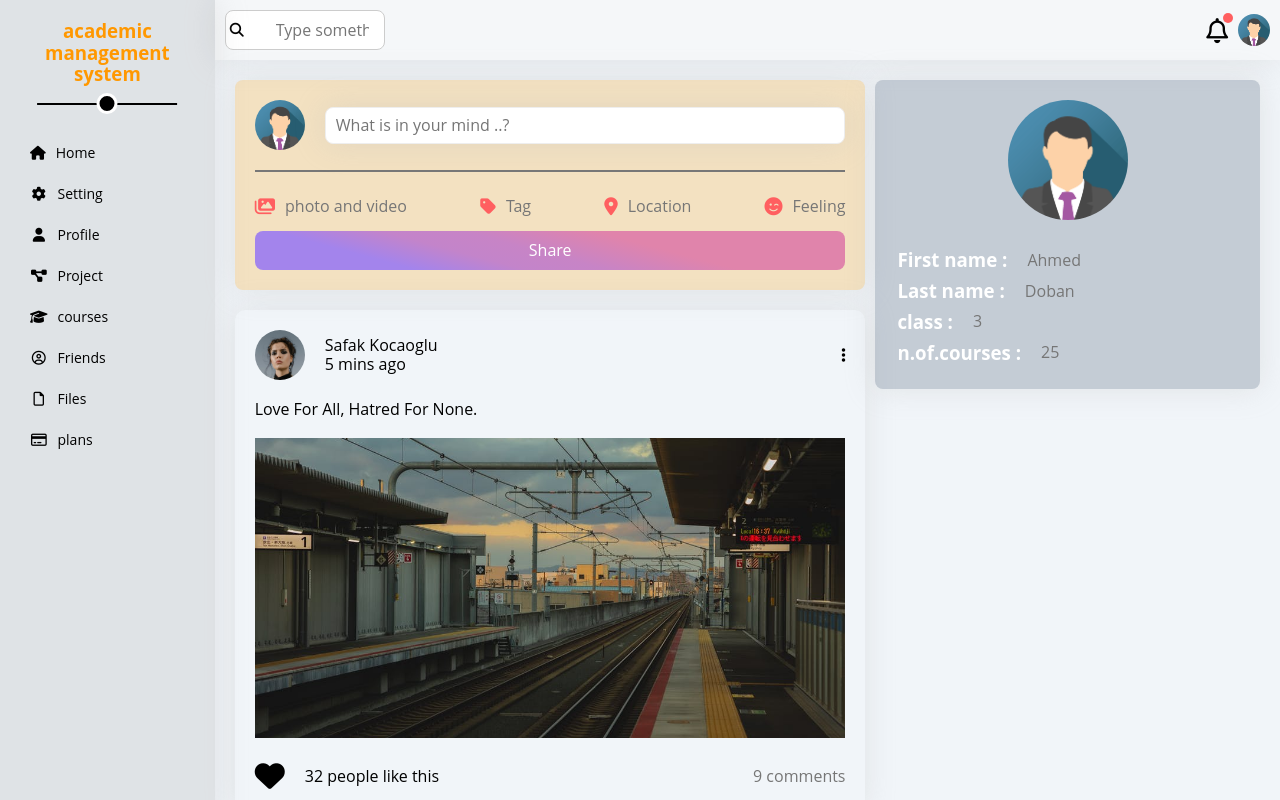
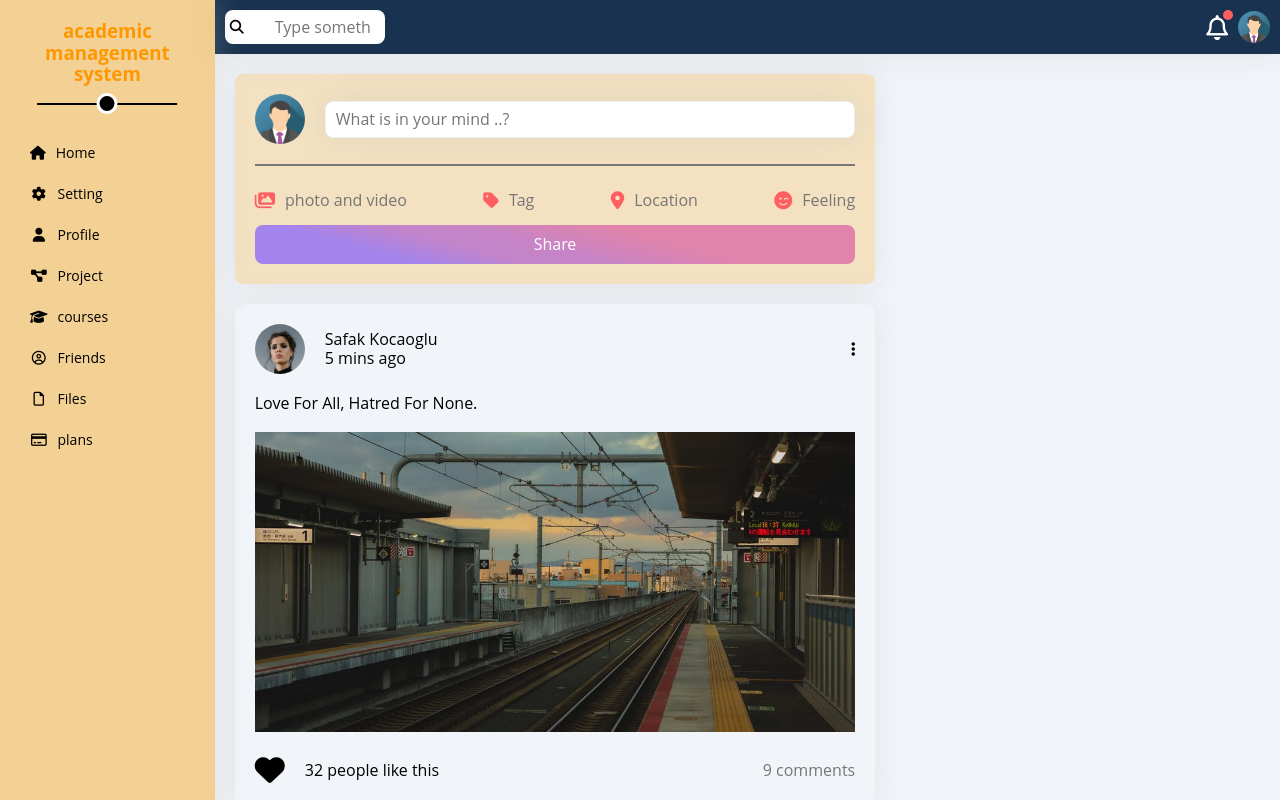
Before and after one commit to AhmedDoban/academic-management-system, a React (Create React App) app: page /home/student in a window 1280 px wide. Shown: the top 800 px of the page. Built offline with nearby package versions, Linux system fonts and the light colour scheme.

Commit message:
update colors

```diff
--- a/src/assets/css/style.css
+++ b/src/assets/css/style.css
@@ -9,7 +9,10 @@
 :root {
   --blue-color: #0075ff;
   --blue-alt-color: #0d69d5;
+  --dark-blue: #19324f;
   --orange-color: #f59e0b;
+  --orange-alt: #f59f0b6c;
+  --orange-transparent: #f59f0b3c;
   --green-color: #22c55e;
   --red-color: #f44336;
   --grey-color: #888;
@@ -227,7 +230,7 @@ p {
 ــــــــــــــــــــــــــــــــــــــــــــــــــــــــــــ*/
 .sidebar {
   position: relative;
-  background-color: rgba(153, 153, 153, 0.2);
+  background-color: var(--orange-alt);
   box-shadow: var(--main-box-shadow);
   padding: 20px;
   width: 250px;
@@ -311,7 +314,7 @@ p {
 .content .head {
   position: relative;
   width: 100%;
-  background-color: rgba(250, 250, 250, 0.5);
+  background-color: var(--dark-blue);
   box-shadow: var(--main-box-shadow);
   display: flex;
   align-items: center;
@@ -325,6 +328,7 @@ p {
   gap: 10px;
   font-size: 20px;
   cursor: pointer;
+  color: #fff;
 }
 .content .head .notification {
   position: relative;
@@ -356,8 +360,8 @@ p {
   color: var(--gray-color);
 }
 .content .head input {
-  padding: 10px 0 10px 50px;
-  border: 1px solid #ccc;
+  padding: 8px 0 8px 50px;
+  border: none;
   border-radius: var(--main-border-radius);
   width: 160px;
   transition: var(--main-transition);
@@ -698,8 +702,9 @@ p {
   box-shadow: var(--main-box-shadow);
   border-radius: var(--main-border-radius);
   color: #fff;
-  background-color: #29415939;
+  background-color: transparent;
   height: fit-content;
+  /* padding: 20px; */
 }
 @media (max-width: 992px) {
   .StudentBox {
--- a/src/assets/jsx/StudentBox.jsx
+++ b/src/assets/jsx/StudentBox.jsx
@@ -1,8 +1,8 @@
 import user from "../img/user.png";
 function StudentBox(props) {
   return (
-    <div className="StudentBox p-20 p-sticky">
-      <img src={user} alt="user avatar" className="img-medium  mb-20" />
+    <div className="StudentBox  p-sticky">
+      {/* <img src={user} alt="user avatar" className="img-medium  mb-20" />
       <table>
         <tr>
           <h3 className="align-center display-flex  gap-20">
@@ -24,7 +24,7 @@ function StudentBox(props) {
             n.of.courses : <p>25</p>
           </h3>
         </tr>
-      </table>
+      </table> */}
     </div>
   );
 }
```
